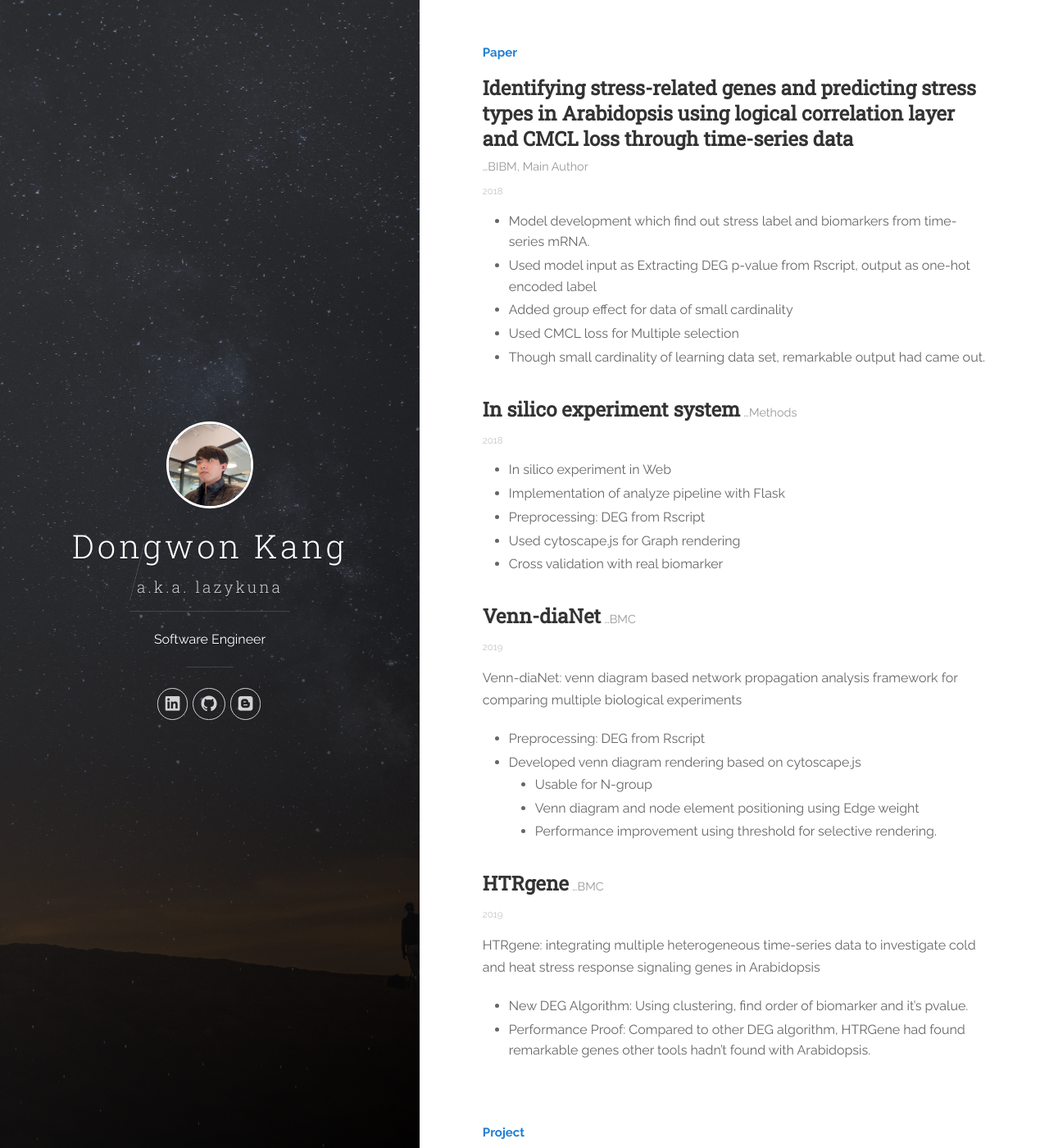
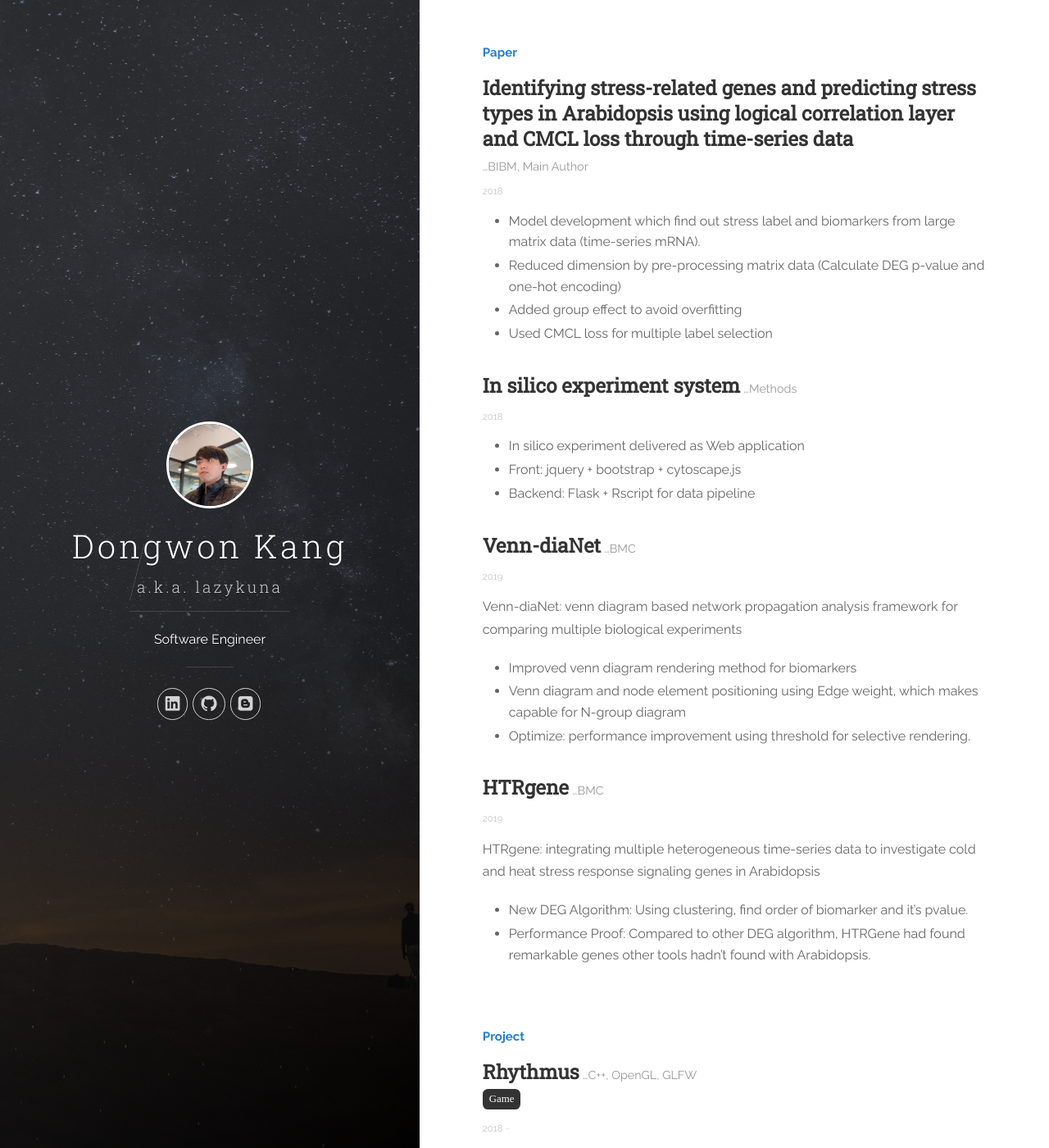
Before and after one commit to kuna/kuna.github.io, a Jekyll site: the page built from profile_en.html, in a window 1280 px wide and 1400 px high, scrolled down 3270 px. Shown: the whole window at 82% size. Built offline with Jekyll 4.4.1, drawn with Linux system fonts in a browser that asks for light colours; nearby versions of some CDN libraries.

Commit message:
Update en profile with papers

```diff
--- a/_data/profile_en.yml
+++ b/_data/profile_en.yml
@@ -133,30 +133,25 @@ paper:
     excerpt: BIBM, Main Author
     time: 2018
     summary: |
-      - Model development which find out stress label and biomarkers from time-series mRNA.
-      - Used model input as Extracting DEG p-value from Rscript, output as one-hot encoded label
-      - Added group effect for data of small cardinality
-      - Used CMCL loss for Multiple selection
-      - Though small cardinality of learning data set, remarkable output had came out.
+      - Model development which find out stress label and biomarkers from large matrix data (time-series mRNA).
+      - Reduced dimension by pre-processing matrix data (Calculate DEG p-value and one-hot encoding)
+      - Added group effect to avoid overfitting
+      - Used CMCL loss for multiple label selection
   - title: In silico experiment system
     excerpt: Methods
     time: 2018
     summary: |
-      - In silico experiment in Web
-      - Implementation of analyze pipeline with Flask
-      - Preprocessing: DEG from Rscript
-      - Used cytoscape.js for Graph rendering
-      - Cross validation with real biomarker
+      - In silico experiment delivered as Web application
+      - Front: jquery + bootstrap + cytoscape.js
+      - Backend: Flask + Rscript for data pipeline
   - title: Venn-diaNet
     excerpt: BMC
     time: 2019
     summary: |
       Venn-diaNet: venn diagram based network propagation analysis framework for comparing multiple biological experiments
-      - Preprocessing: DEG from Rscript
-      - Developed venn diagram rendering based on cytoscape.js
-        - Usable for N-group
-        - Venn diagram and node element positioning using Edge weight
-        - Performance improvement using threshold for selective rendering.
+      - Improved venn diagram rendering method for biomarkers
+      - Venn diagram and node element positioning using Edge weight, which makes capable for N-group diagram
+      - Optimize: performance improvement using threshold for selective rendering.
   - title: HTRgene
     excerpt: BMC
     time: 2019
```
